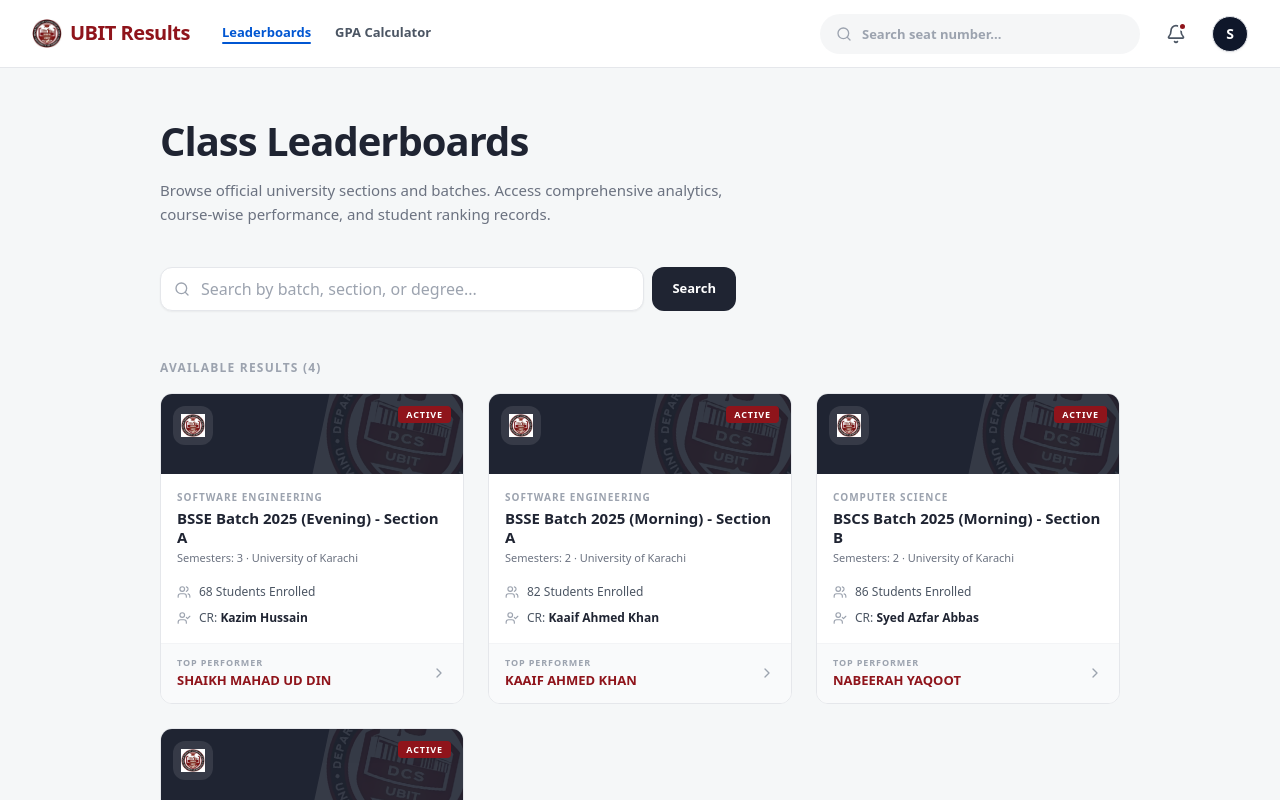
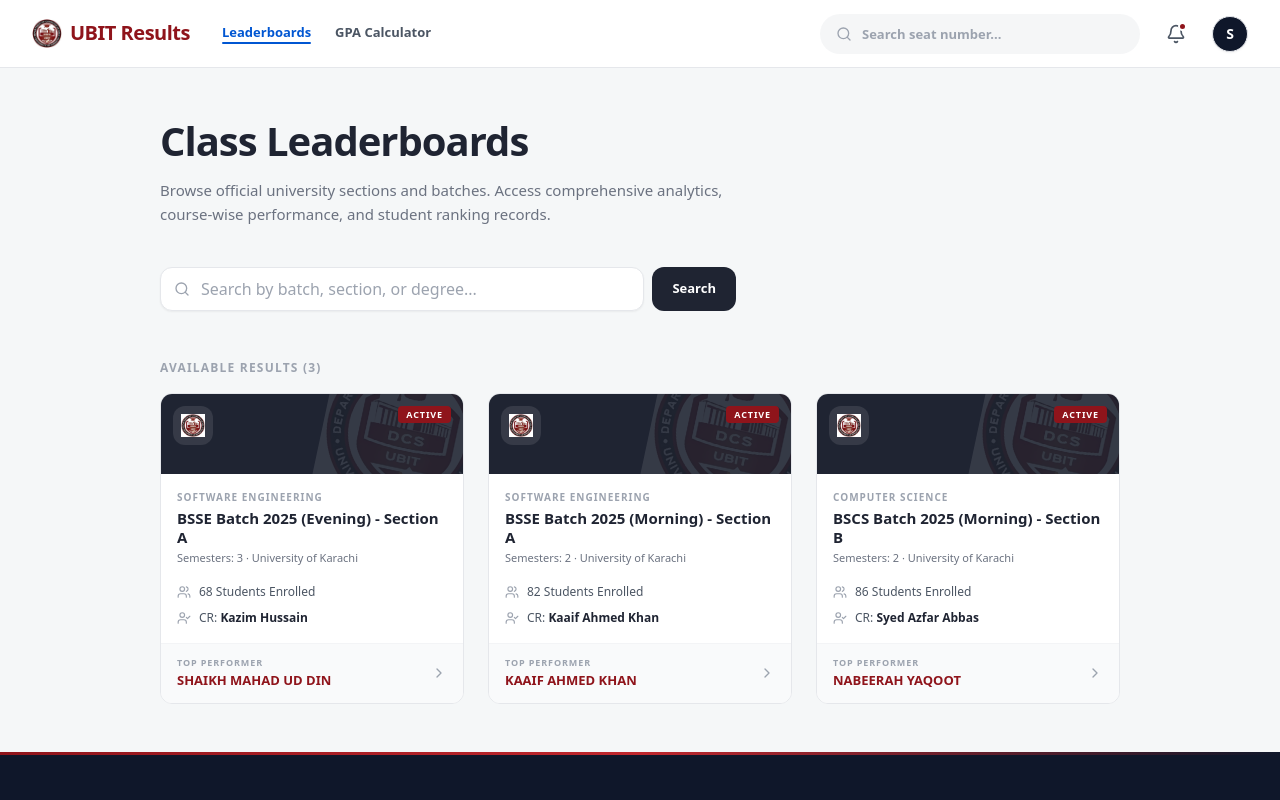
Before and after one commit to codewithmahad/ubit-semester-result-dashboard, a Next.js app: page /leaderboards in a window 1280 px wide. Shown: the top 800 px of the page. Built offline with nearby package versions, Linux system fonts and the light colour scheme.

Commit message:
feat: add class leaderboards page to display class sections and batch analytics

```diff
--- a/src/app/leaderboards/page.tsx
+++ b/src/app/leaderboards/page.tsx
@@ -14,7 +14,9 @@
 
 export default async function LeaderboardsPage() {
   const sections: ClassSection[] = await Promise.all(
-    CLASS_REGISTRY.map(async (meta) => {
+    CLASS_REGISTRY
+      .filter((meta) => meta.id !== "bsse-2025-evening-b") // TEMP: hide BSSE Evening Sec B card — remove this line to restore
+      .map(async (meta) => {
       const data = await getClassData(meta.id);
       const studentCount = data ? data.students.length : 0;
       return {
```
